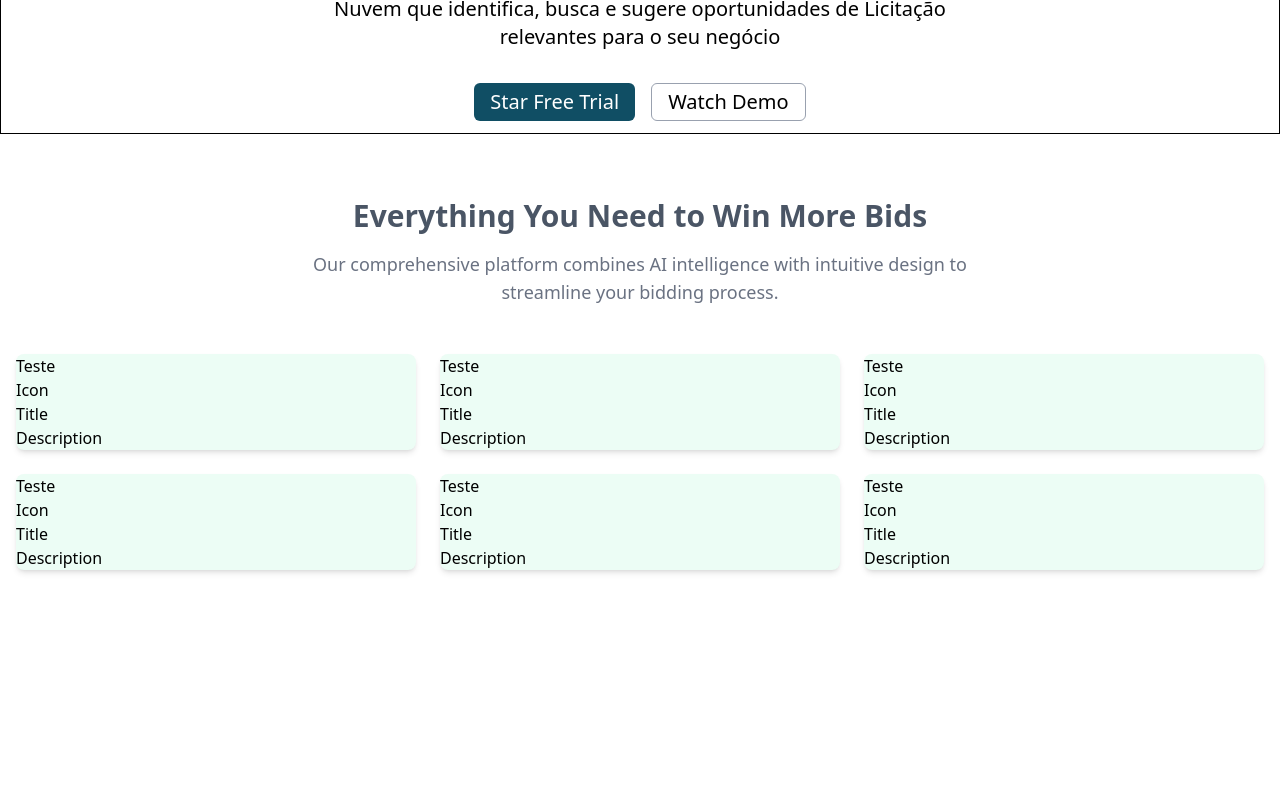
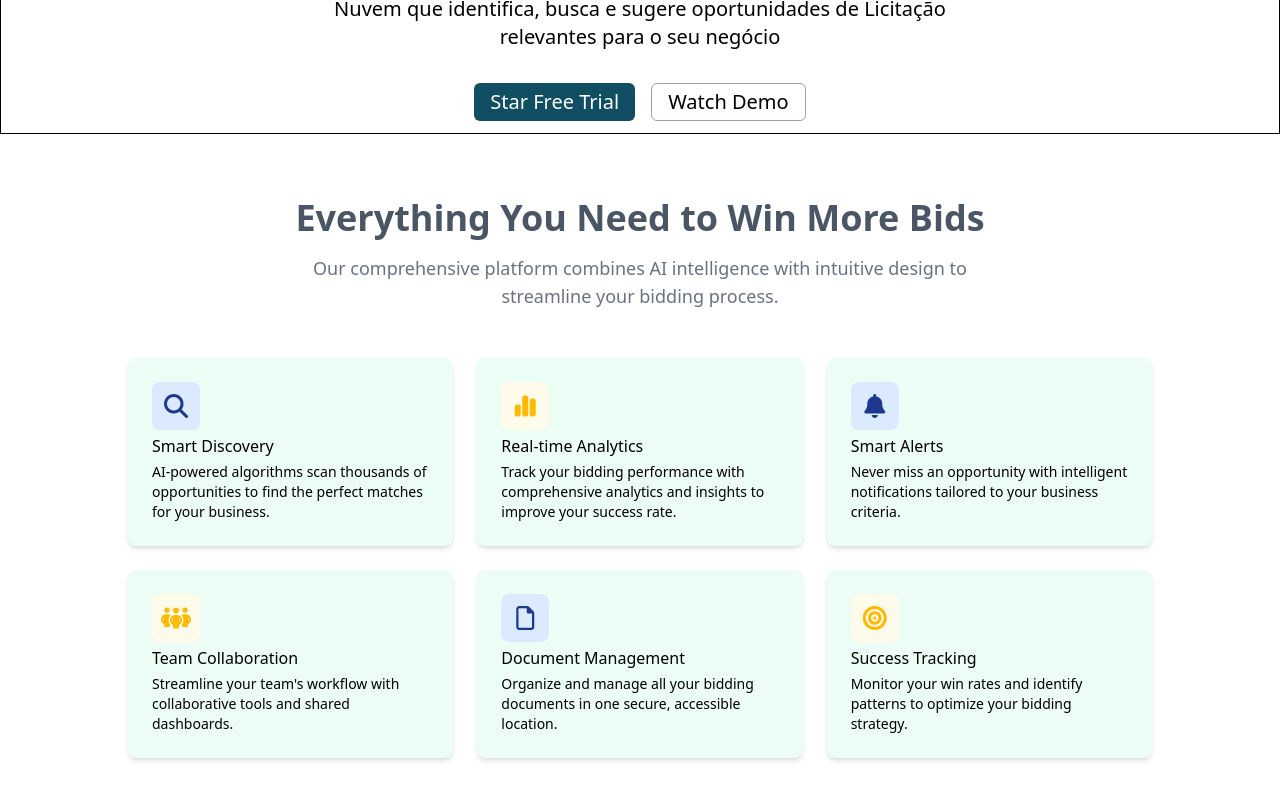
Before and after one commit to rodrigobgarcia/RadarGov, a Vue app: page / in a window 1280 px wide. Shown: the part 626-1426 px from the top of the page. Before the commit the page ends 1260 px from the top, so only its background shows below. Built offline with nearby package versions, Linux system fonts and the light colour scheme.

Commit message:
Commit 25.09 | Matheus
Dando continuidade na Landing Page

```diff
--- a/index.html
+++ b/index.html
@@ -3,6 +3,7 @@
   <head>
     <meta charset="UTF-8">
     <link rel="stylesheet" href="https://fonts.googleapis.com/css2?family=Material+Symbols+Outlined:opsz,wght,FILL,GRAD@24,400,0,0&icon_names=notifications" />
+    <link rel="stylesheet" href="https://cdnjs.cloudflare.com/ajax/libs/font-awesome/6.5.0/css/all.min.css" />
     <meta name="viewport" content="width=device-width, initial-scale=1.0">
     <script src="https://cdn.jsdelivr.net/npm/@tailwindcss/browser@4"></script>
     <title>RadarGov</title>
--- a/src/views/HomeView.vue
+++ b/src/views/HomeView.vue
@@ -25,54 +25,83 @@
       <button class="text-xl font-normal bg-white text-black py-1 px-4 rounded-md border border-gray-400">Watch Demo</button>
     </div>
   </div>
-  <section class="py-16 px-4">
+  <section class="py-16 px-32">
         <div class="container mx-auto">
             <div class="text-center mb-12">
-                <h2 class="mb-4 text-3xl font-bold text-gray-600">Everything You Need to Win More Bids</h2>
+                <h2 class="mb-4 text-4xl font-bold text-gray-600">Everything You Need to Win More Bids</h2>
                 <p class="text-lg max-w-2xl mx-auto text-gray-500">Our comprehensive platform combines AI intelligence with intuitive design to streamline your bidding process.</p>
             </div>
         </div>
         <div class="grid grid-cols-3 gap-6">
-          <div class="bg-emerald-50 rounded-lg shadow-md">Teste
-            <div class="flex flex-col">
-              <div>Icon</div>
-              <div>Title</div>
-              <div>Description</div>
+          <div class="grid items-start gap-1.5">
+            <div class="bg-emerald-50 rounded-lg shadow-md py-6">
+              <div class="flex flex-col px-6 gap-y-1">
+                <div class="bg-blue-100 flex items-center justify-center w-12 h-12 rounded-lg">
+                  <i class="fa-solid fa-magnifying-glass text-2xl text-blue-900"></i>
+                </div>
+                <div class="font-medium">Smart Discovery</div>
+                <div class="text-sm">AI-powered algorithms scan thousands of opportunities to find the perfect matches for your business.</div>
+              </div>
             </div>
           </div>
-          <div class="bg-emerald-50 rounded-lg shadow-md">Teste
-            <div class="flex flex-col">
-              <div>Icon</div>
-              <div>Title</div>
-              <div>Description</div>
+
+          <div class="grid items-start gap-1.5">
+            <div class="bg-emerald-50 rounded-lg shadow-md py-6">
+              <div class="flex flex-col px-6 gap-y-1">
+                <div class="bg-amber-50 flex items-center justify-center w-12 h-12 rounded-lg">
+                  <i class="fa-solid fa-chart-simple text-2xl text-amber-400"></i>
+                </div>
+                <div class="font-medium">Real-time Analytics</div>
+                <div class="text-sm">Track your bidding performance with comprehensive analytics and insights to improve your success rate.</div>
+              </div>
             </div>
           </div>
-          <div class="bg-emerald-50 rounded-lg shadow-md">Teste
-            <div class="flex flex-col">
-              <div>Icon</div>
-              <div>Title</div>
-              <div>Description</div>
+
+          <div class="grid items-start gap-1.5">
+            <div class="bg-emerald-50 rounded-lg shadow-md py-6">
+              <div class="flex flex-col px-6 gap-y-1">
+                <div class="bg-blue-100 flex items-center justify-center w-12 h-12 rounded-lg">
+                  <i class="fa-solid fa-bell text-2xl text-blue-900"></i>
+                </div>
+                <div class="font-medium">Smart Alerts</div>
+                <div class="text-sm">Never miss an opportunity with intelligent notifications tailored to your business criteria.</div>
+              </div>
             </div>
           </div>
-          <div class="bg-emerald-50 rounded-lg shadow-md">Teste
-            <div class="flex flex-col">
-              <div>Icon</div>
-              <div>Title</div>
-              <div>Description</div>
+
+          <div class="grid items-start gap-1.5">
+            <div class="bg-emerald-50 rounded-lg shadow-md py-6">
+              <div class="flex flex-col px-6 gap-y-1">
+                <div class="bg-amber-50 flex items-center justify-center w-12 h-12 rounded-lg">
+                  <i class="fa-solid fa-people-group text-2xl text-amber-400"></i>
+                </div>
+                <div class="font-medium">Team Collaboration</div>
+                <div class="text-sm">Streamline your team's workflow with collaborative tools and shared dashboards.</div>
+              </div>
             </div>
           </div>
-          <div class="bg-emerald-50 rounded-lg shadow-md">Teste
-            <div class="flex flex-col">
-              <div>Icon</div>
-              <div>Title</div>
-              <div>Description</div>
+
+          <div class="grid items-start gap-1.5">
+            <div class="bg-emerald-50 rounded-lg shadow-md py-6">
+              <div class="flex flex-col px-6 gap-y-1">
+                <div class="bg-blue-100 flex items-center justify-center w-12 h-12 rounded-lg">
+                  <i class="fa-regular fa-file text-2xl text-blue-900"></i>
+                </div>
+                <div class="font-medium">Document Management</div>
+                <div class="text-sm">Organize and manage all your bidding documents in one secure, accessible location.</div>
+              </div>
             </div>
           </div>
-          <div class="bg-emerald-50 rounded-lg shadow-md">Teste
-            <div class="flex flex-col">
-              <div>Icon</div>
-              <div>Title</div>
-              <div>Description</div>
+
+          <div class="grid items-start gap-1.5">
+            <div class="bg-emerald-50 rounded-lg shadow-md py-6">
+              <div class="flex flex-col px-6 gap-y-1">
+                <div class="bg-amber-50 flex items-center justify-center w-12 h-12 rounded-lg">
+                  <i class="fa-solid fa-bullseye text-2xl text-amber-400"></i>
+                </div>
+                <div class="font-medium">Success Tracking</div>
+                <div class="text-sm">Monitor your win rates and identify patterns to optimize your bidding strategy.</div>
+              </div>
             </div>
           </div>
         </div>
```
